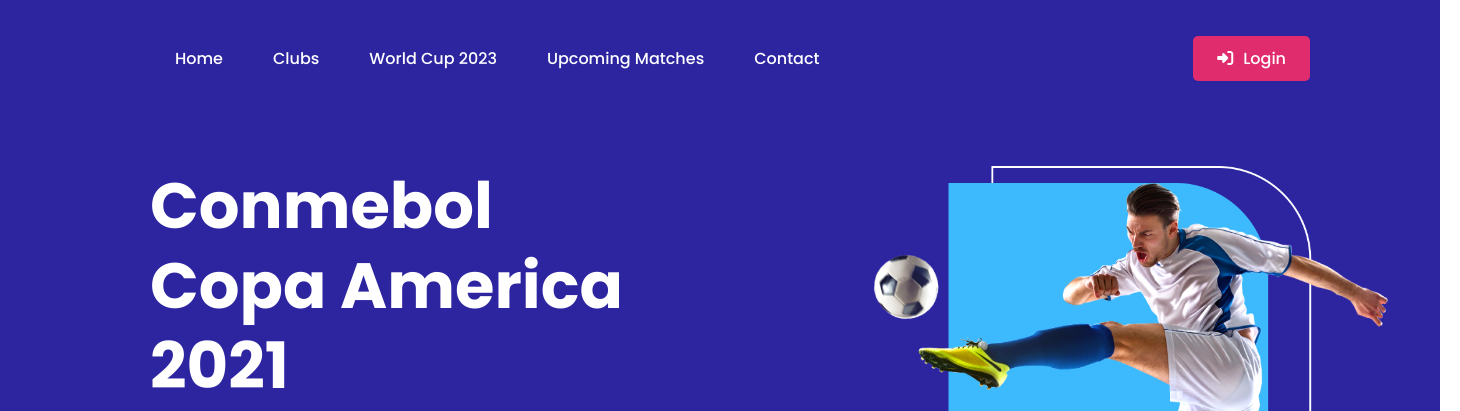
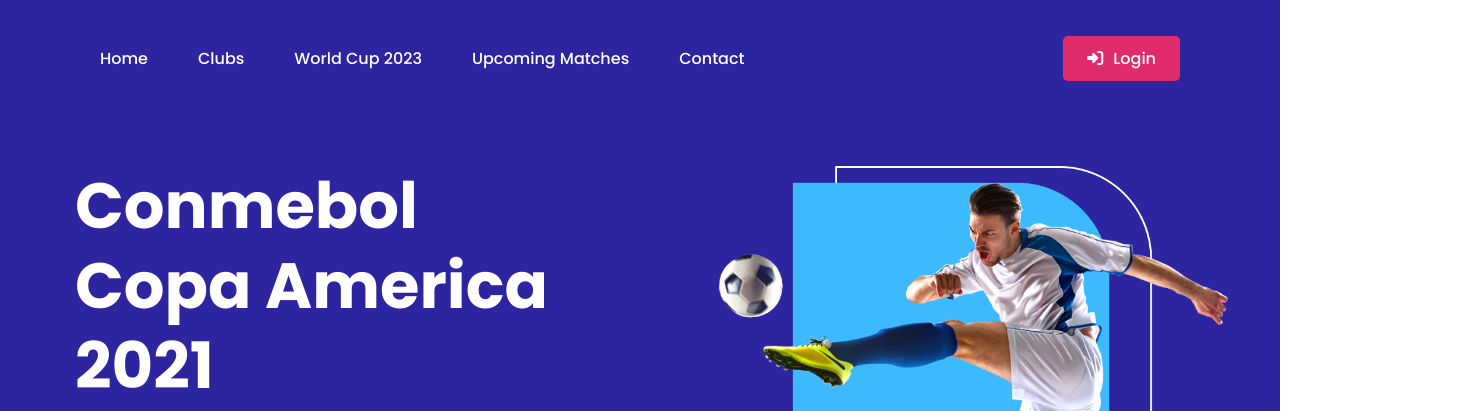
Before and after one commit to HasibRockie/football-page, a plain HTML site: page index.html in a window 1280 px wide. Shown: the top 411 px of the page, 1460 px wide, since content can reach past the window. Drawn offline with Linux system fonts and the light colour scheme.

Commit message:
bugs fixes

```diff
--- a/styles.css
+++ b/styles.css
@@ -14,18 +14,17 @@
             header
 ------------------------------*/
 .intro{
-    width: 1440px;
-    height: 677px;
+    width: 100%;
+    min-height: 677px;
     background-color: #2D25A0;
 }
 
 .nav{
     height: 46px;
-    width: 1160px;
     display: flex;
     justify-content:space-between;
     align-items: center;
-    padding: 35px 150px;
+    padding: 35px 100px 35px 75px;
 }
 
 .nav-bar ul{
@@ -75,7 +74,7 @@
 
 .half-width{
     width: 50%;
-    padding: 50px 50px 50px 150px ;
+    padding: 50px 50px 50px 75px ;
 }
 
 .title{
@@ -127,6 +126,7 @@
 .container{
     padding-top: 70px;
     display: grid;
+    place-content: center;
     grid-template-columns: repeat(3,1fr);
     grid-column-gap: 30px;
     grid-row-gap: 27px;
@@ -549,7 +549,7 @@ footer img{
 
     .player{
         width: 95%;
-
+        height: auto;
     }
 
     /*-----------------------------------
```
